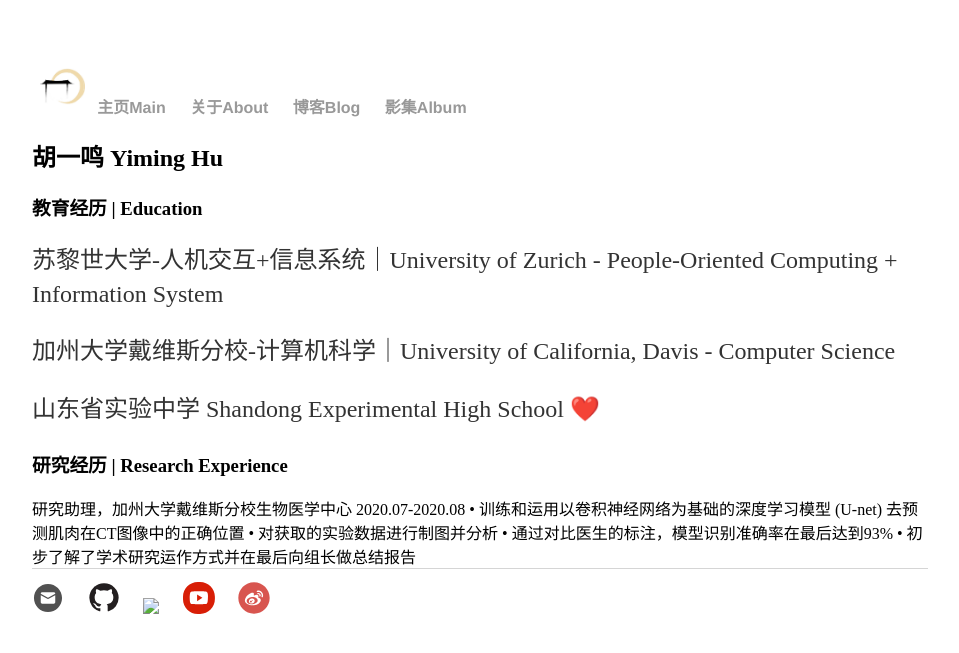
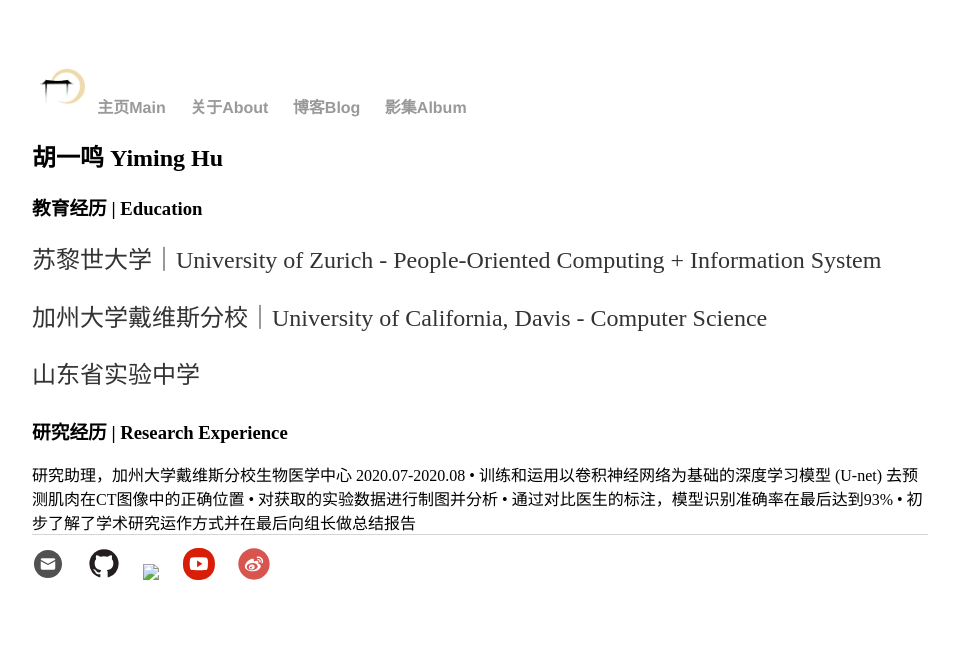
Before and after one commit to huyim/huyim.github.io, a Jekyll site: the page built from about/index.html, in a window 1280 px wide. Shown: the top 653 px of the page, without its empty margins (160-1119 px from the left). Built offline with Jekyll 4.4.1, drawn with Linux system fonts in a browser that asks for light colours.

Commit message:
Update index.html

```diff
--- a/about/index.html
+++ b/about/index.html
@@ -4,11 +4,11 @@ title: 胡一鸣 Yiming Hu
 ---
 	<h2>{{ page.title }}</h2>
 	<h3> 教育经历 | Education </h3>
-        <p> 苏黎世大学-人机交互+信息系统｜University of Zurich - People-Oriented Computing + Information System</p>
+        <p> 苏黎世大学｜University of Zurich - People-Oriented Computing + Information System</p>
 
-	<p> 加州大学戴维斯分校-计算机科学｜University of California, Davis - Computer Science</p>
+	<p> 加州大学戴维斯分校｜University of California, Davis - Computer Science</p>
 
-	<p> 山东省实验中学 Shandong Experimental High School ❤️ </p>
+	<p> 山东省实验中学 </p>
 
         <h3> 研究经历 | Research Experience </h3>
 	研究助理，加州大学戴维斯分校生物医学中心                                    2020.07-2020.08
```
